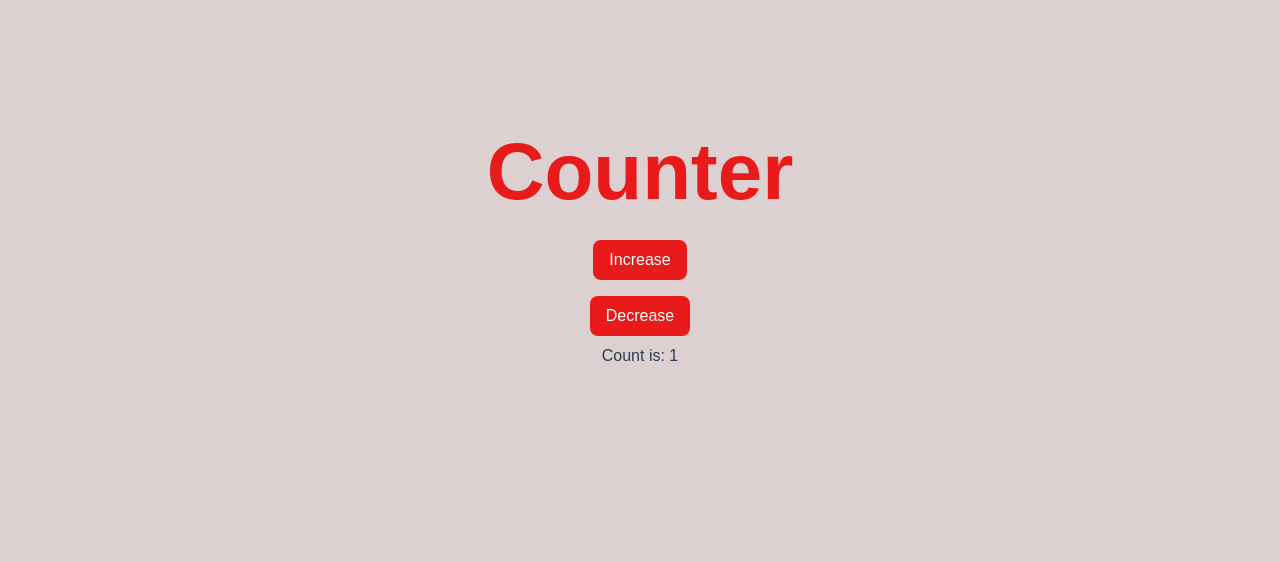
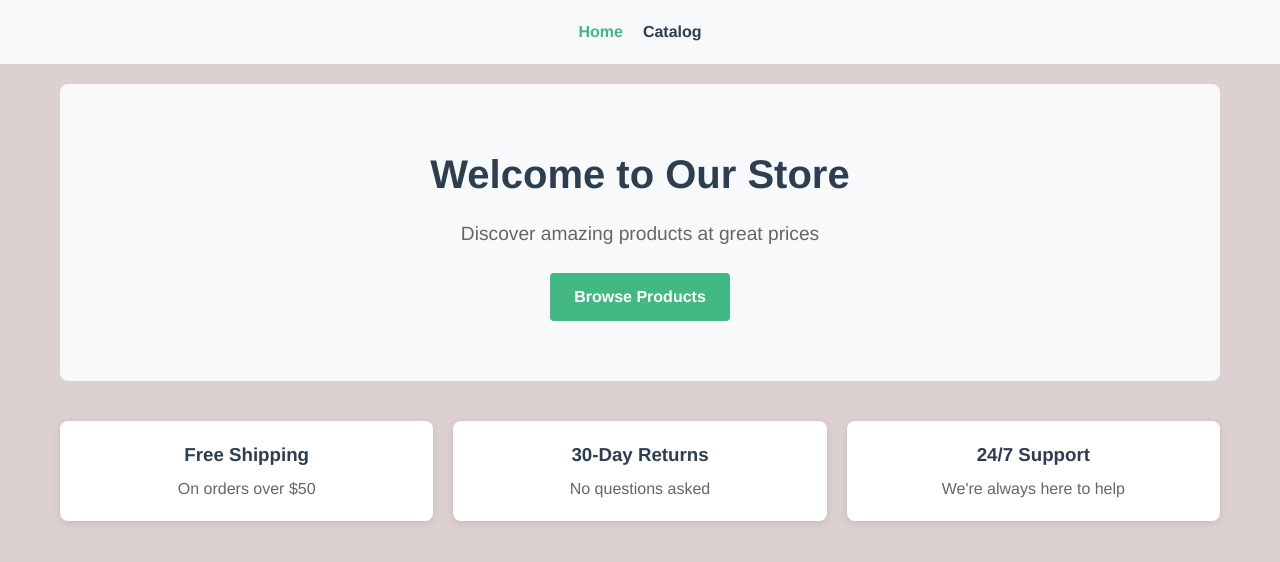
Before and after one commit to ayllon96/vue-testing, a Vue app in the folder vue-exercises/: page / in a window 1280 px wide. Shown: the top 562 px of the page. Built offline with nearby package versions, Linux system fonts and the light colour scheme; the HTML template or start-up script is replaced by a standard one.

Commit message:
ejericio 7

```diff
--- a/vue-exercises/src/App.vue
+++ b/vue-exercises/src/App.vue
@@ -1,16 +1,43 @@
-<script setup lang="ts">
-import { RouterLink, RouterView } from 'vue-router'
-// Supports weights 200-700
-import '@fontsource-variable/oswald'
-import TheTitle from './components/TheTitle.vue'
-import TheCounter from './components/TheCounter.vue'
+<template>
+  <div id="app">
+    <nav class="main-nav">
+      <router-link to="/">Home</router-link>
+      <router-link to="/catalog">Catalog</router-link>
+    </nav>
+    <router-view />
+  </div>
+</template>
+
+<script lang="ts">
+import { defineComponent } from 'vue';
+
+export default defineComponent({
+  name: 'App'
+});
 </script>
 
-<template>
-  <TheCounter></TheCounter>
-</template>
+<style>
+#app {
+  font-family: Avenir, Helvetica, Arial, sans-serif;
+  -webkit-font-smoothing: antialiased;
+  -moz-osx-font-smoothing: grayscale;
+  color: #2c3e50;
+}
 
-<style>
-@import '@/assets/reset.css';
-@import '@/assets/styles.css';
+.main-nav {
+  padding: 20px;
+  text-align: center;
+  background-color: #f8f9fa;
+}
+
+.main-nav a {
+  margin: 0 10px;
+  color: #2c3e50;
+  text-decoration: none;
+  font-weight: bold;
+}
+
+.main-nav a.router-link-exact-active {
+  color: #42b983;
+}
 </style>
--- /dev/null
+++ b/vue-exercises/src/components/ProductCard.vue
@@ -0,0 +1,109 @@
+<template>
+  <div class="product-card">
+    <div class="product-image">
+      <img :src="product.image" :alt="product.title" />
+    </div>
+    <div class="product-details">
+      <h3 class="product-title">{{ product.title }}</h3>
+      <p class="product-description">{{ product.description }}</p>
+      <div class="product-footer">
+        <span class="product-price">${{ product.price.toFixed(2) }}</span>
+        <button class="add-to-cart" @click="$emit('add-to-cart')">Add to Cart</button>
+      </div>
+    </div>
+  </div>
+</template>
+
+<script lang="ts">
+import { defineComponent, PropType } from 'vue';
+import { Product } from '../data/mock';
+
+export default defineComponent({
+  name: 'ProductCard',
+  props: {
+    product: {
+      type: Object as PropType<Product>,
+      required: true
+    }
+  },
+  emits: ['add-to-cart']
+});
+</script>
+
+<style scoped>
+.product-card {
+  border: 1px solid #e0e0e0;
+  border-radius: 8px;
+  overflow: hidden;
+  box-shadow: 0 2px 8px rgba(0, 0, 0, 0.1);
+  transition: transform 0.3s ease, box-shadow 0.3s ease;
+  background: white;
+  max-width: 300px;
+}
+
+.product-card:hover {
+  transform: translateY(-5px);
+  box-shadow: 0 4px 12px rgba(0, 0, 0, 0.15);
+}
+
+.product-image {
+  height: 200px;
+  overflow: hidden;
+}
+
+.product-image img {
+  width: 100%;
+  height: 100%;
+  object-fit: cover;
+  transition: transform 0.3s ease;
+}
+
+.product-card:hover .product-image img {
+  transform: scale(1.05);
+}
+
+.product-details {
+  padding: 16px;
+}
+
+.product-title {
+  margin: 0 0 8px 0;
+  font-size: 1.2rem;
+  color: #333;
+}
+
+.product-description {
+  margin: 0 0 12px 0;
+  color: #666;
+  font-size: 0.9rem;
+  line-height: 1.4;
+}
+
+.product-footer {
+  display: flex;
+  justify-content: space-between;
+  align-items: center;
+  margin-top: 16px;
+}
+
+.product-price {
+  font-weight: bold;
+  font-size: 1.1rem;
+  color: #2c3e50;
+}
+
+.add-to-cart {
+  background-color: #42b983;
+  color: white;
+  border: none;
+  padding: 8px 16px;
+  border-radius: 4px;
+  cursor: pointer;
+  font-weight: 500;
+  transition: background-color 0.2s ease;
+}
+
+.add-to-cart:hover {
+  background-color: #3aa876;
+}
+</style>
--- /dev/null
+++ b/vue-exercises/src/data/mock.ts
@@ -0,0 +1,31 @@
+export interface Product {
+  id: number;
+  title: string;
+  description: string;
+  price: number;
+  image: string;
+}
+
+export const products: Product[] = [
+  {
+    id: 1,
+    title: "Wireless Headphones",
+    description: "Premium noise-cancelling wireless headphones with 30-hour battery life.",
+    price: 199.99,
+    image: "https://images.unsplash.com/photo-1505740420928-5e560c06d30e?w=500&auto=format&fit=crop&q=60&ixlib=rb-4.0.3&ixid=M3wxMjA3fDB8MHxzZWFyY2h8M3x8aGVhZHBob25lc3xlbnwwfHwwfHx8MA%3D%3D"
+  },
+  {
+    id: 2,
+    title: "Smart Watch",
+    description: "Fitness tracker with heart rate monitor and OLED display.",
+    price: 159.99,
+    image: "https://images.unsplash.com/photo-1523275335684-37898b6baf30?w=500&auto=format&fit=crop&q=60&ixlib=rb-4.0.3&ixid=M3wxMjA3fDB8MHxzZWFyY2h8Mnx8c21hcnQlMjB3YXRjaHxlbnwwfHwwfHx8MA%3D%3D"
+  },
+  {
+    id: 3,
+    title: "Bluetooth Speaker",
+    description: "Portable waterproof speaker with 20W output and deep bass.",
+    price: 89.99,
+    image: "https://images.unsplash.com/photo-1572569511254-d8f925fe2cbb?w=500&auto=format&fit=crop&q=60&ixlib=rb-4.0.3&ixid=M3wxMjA3fDB8MHxzZWFyY2h8NHx8Ymx1ZXRvb3RoJTIwc3BlYWtlcnxlbnwwfHwwfHx8MA%3D%3D"
+  }
+];
--- a/vue-exercises/src/router/index.ts
+++ b/vue-exercises/src/router/index.ts
@@ -1,4 +1,6 @@
-import { createRouter, createWebHistory } from 'vue-router'
+import { createRouter, createWebHistory } from 'vue-router';
+import HomeView from '../views/Home.vue';
+import CatalogView from '@/views/Catalogo.vue';
 
 const router = createRouter({
   history: createWebHistory(import.meta.env.BASE_URL),
@@ -6,17 +8,14 @@ const router = createRouter({
     {
       path: '/',
       name: 'home',
-      component: () => import('../components/TheTitle.vue'),
+      component: HomeView
     },
     {
-      path: '/about',
-      name: 'about',
-      // route level code-splitting
-      // this generates a separate chunk (About.[hash].js) for this route
-      // which is lazy-loaded when the route is visited.
-      component: () => import('../components/TheTitle.vue'),
-    },
-  ],
-})
+      path: '/catalog',
+      name: 'catalog',
+      component: CatalogView
+    }
+  ]
+});
 
-export default router
+export default router;
--- /dev/null
+++ b/vue-exercises/src/views/Catalogo.vue
@@ -0,0 +1,74 @@
+<template>
+    <div class="catalog-page">
+      <h1>Our Products</h1>
+      <router-link to="/" class="nav-button">← Back to Home</router-link>
+      <div class="products-grid">
+        <ProductCard
+          v-for="product in products"
+          :key="product.id"
+          :product="product"
+          @add-to-cart="addToCart(product)"
+        />
+      </div>
+    </div>
+  </template>
+
+  <script lang="ts">
+  import { defineComponent } from 'vue';
+  import ProductCard from '@/components/ProductCard.vue';
+  import { products } from '@/data/mock';
+
+  export default defineComponent({
+    name: 'CatalogView',
+    components: {
+      ProductCard
+    },
+    data() {
+      return {
+        products
+      };
+    },
+    methods: {
+      addToCart(product: any) {
+        alert(`Added ${product.title} to cart!`);
+        // In a real app, you would dispatch to a store or manage state here
+      }
+    }
+  });
+  </script>
+
+  <style scoped>
+  .catalog-page {
+    padding: 20px;
+    max-width: 1200px;
+    margin: 0 auto;
+  }
+
+  h1 {
+    text-align: center;
+    color: #2c3e50;
+    margin-bottom: 20px;
+  }
+
+  .products-grid {
+    display: grid;
+    grid-template-columns: repeat(auto-fill, minmax(300px, 1fr));
+    gap: 20px;
+    padding: 20px 0;
+  }
+
+  .nav-button {
+    display: inline-block;
+    margin-bottom: 20px;
+    padding: 8px 16px;
+    background-color: #f0f0f0;
+    color: #2c3e50;
+    text-decoration: none;
+    border-radius: 4px;
+    transition: background-color 0.2s ease;
+  }
+
+  .nav-button:hover {
+    background-color: #e0e0e0;
+  }
+  </style>
--- /dev/null
+++ b/vue-exercises/src/views/Home.vue
@@ -0,0 +1,98 @@
+<template>
+  <div class="home">
+    <header class="hero">
+      <h1>Welcome to Our Store</h1>
+      <p>Discover amazing products at great prices</p>
+      <router-link to="/catalog" class="cta-button">Browse Products</router-link>
+    </header>
+
+    <section class="features">
+      <div class="feature">
+        <h3>Free Shipping</h3>
+        <p>On orders over $50</p>
+      </div>
+      <div class="feature">
+        <h3>30-Day Returns</h3>
+        <p>No questions asked</p>
+      </div>
+      <div class="feature">
+        <h3>24/7 Support</h3>
+        <p>We're always here to help</p>
+      </div>
+    </section>
+  </div>
+</template>
+
+<script lang="ts">
+import { defineComponent } from 'vue';
+
+export default defineComponent({
+  name: 'HomeView'
+});
+</script>
+
+<style scoped>
+.home {
+  max-width: 1200px;
+  margin: 0 auto;
+  padding: 20px;
+}
+
+.hero {
+  text-align: center;
+  padding: 60px 20px;
+  background-color: #f8f9fa;
+  border-radius: 8px;
+  margin-bottom: 40px;
+}
+
+.hero h1 {
+  font-size: 2.5rem;
+  color: #2c3e50;
+  margin-bottom: 16px;
+}
+
+.hero p {
+  font-size: 1.2rem;
+  color: #666;
+  margin-bottom: 24px;
+}
+
+.cta-button {
+  display: inline-block;
+  padding: 12px 24px;
+  background-color: #42b983;
+  color: white;
+  text-decoration: none;
+  border-radius: 4px;
+  font-weight: bold;
+  transition: background-color 0.2s ease;
+}
+
+.cta-button:hover {
+  background-color: #3aa876;
+}
+
+.features {
+  display: grid;
+  grid-template-columns: repeat(auto-fit, minmax(300px, 1fr));
+  gap: 20px;
+}
+
+.feature {
+  padding: 20px;
+  background: white;
+  border-radius: 8px;
+  box-shadow: 0 2px 8px rgba(0, 0, 0, 0.1);
+  text-align: center;
+}
+
+.feature h3 {
+  color: #2c3e50;
+  margin-bottom: 8px;
+}
+
+.feature p {
+  color: #666;
+}
+</style>
```
